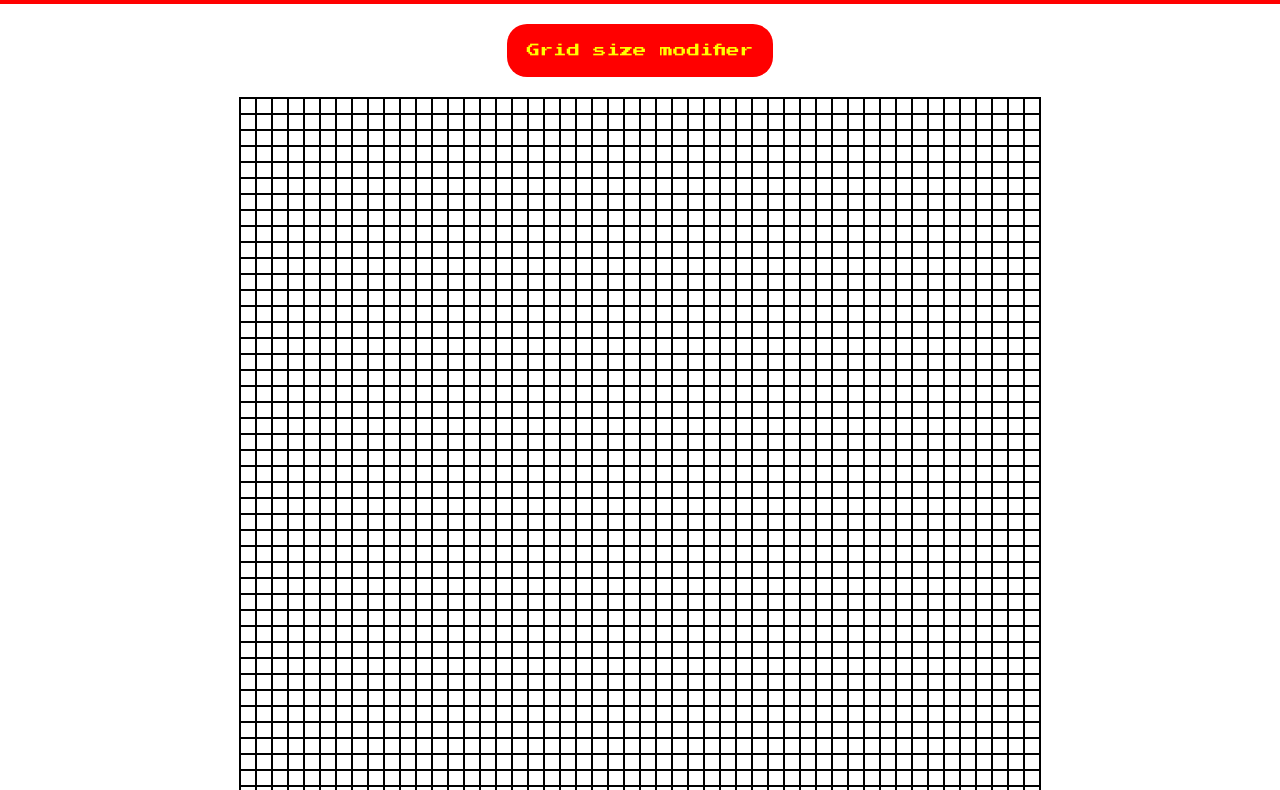
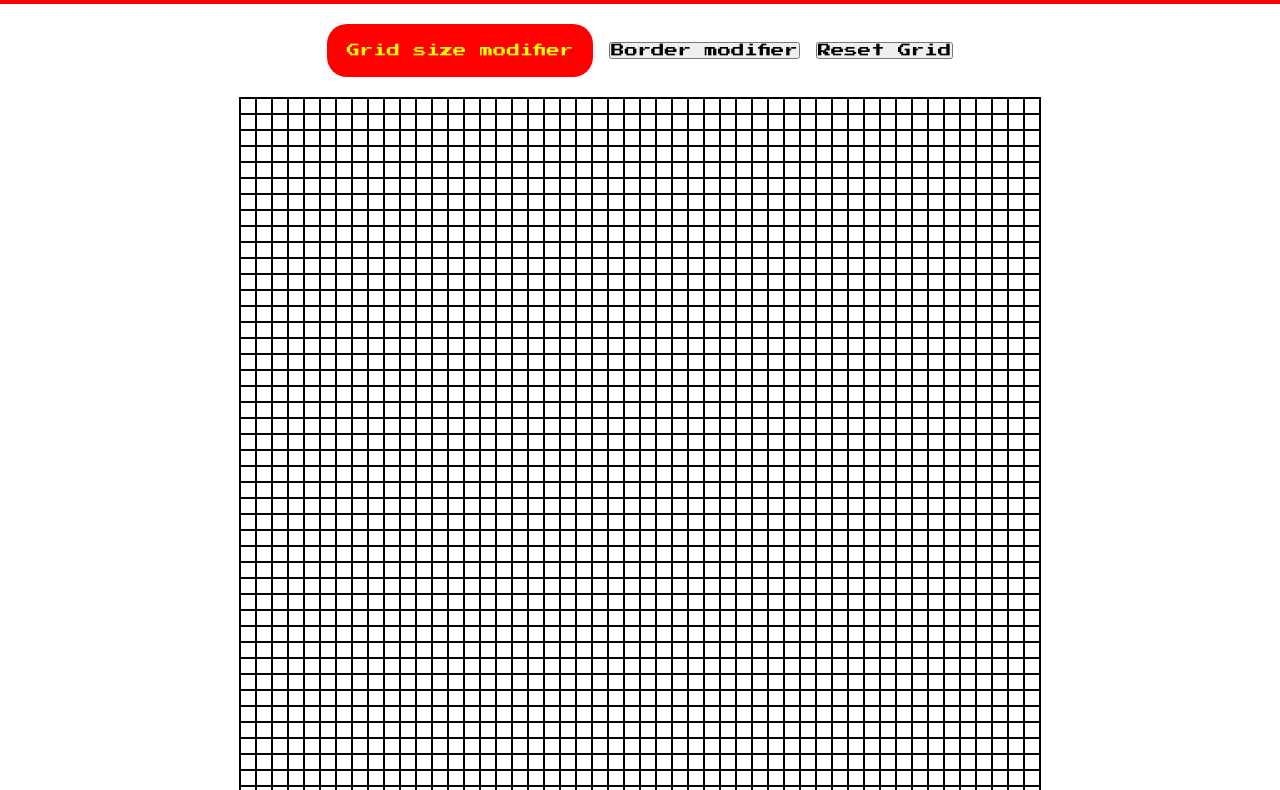
Before and after one commit to liamchivers23/Etch-a-sketch, a plain HTML site: page index.html in a window 1280 px wide. Shown: the part 68-858 px from the top of the page. Drawn offline with Linux system fonts and the light colour scheme.

Commit message:
added extra buttons for more functionality

```diff
--- a/index.html
+++ b/index.html
@@ -13,6 +13,8 @@
     <main>
         <div class="btnContainer">
             <button class="gridSizeBtn">Grid size modifier</button>
+            <button class="removeBorderBtn">Border modifier</button>
+            <button class="resetGridBtn">Reset Grid</button>
         </div>
         <div class="sketchContainer"></div>
     </main>
```
